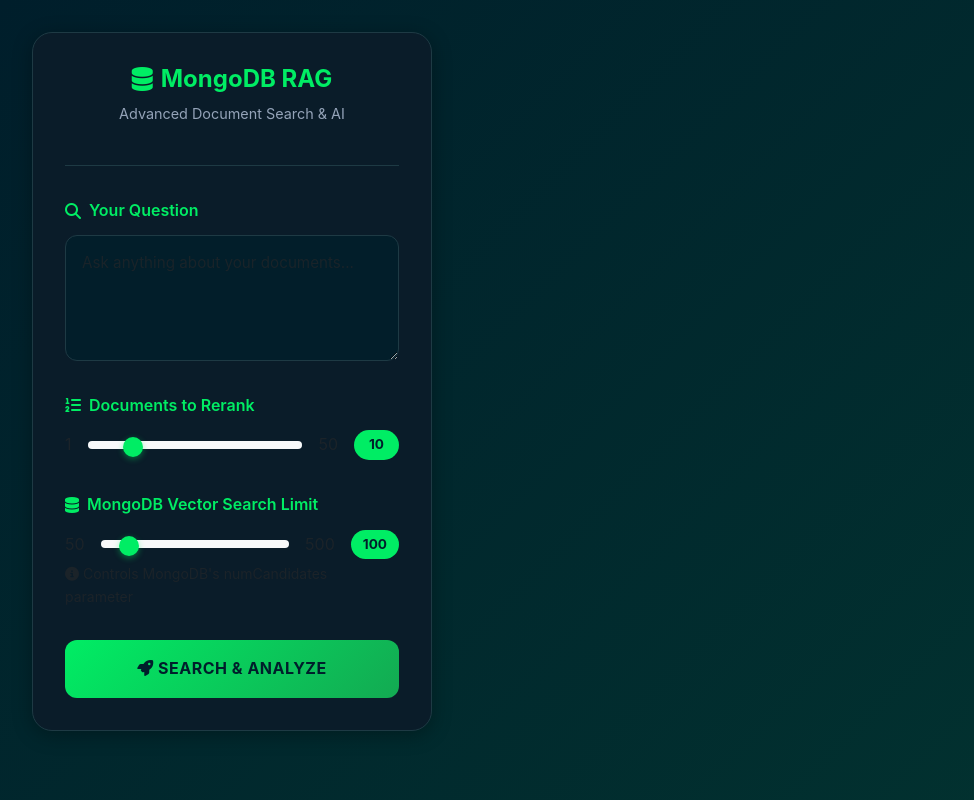
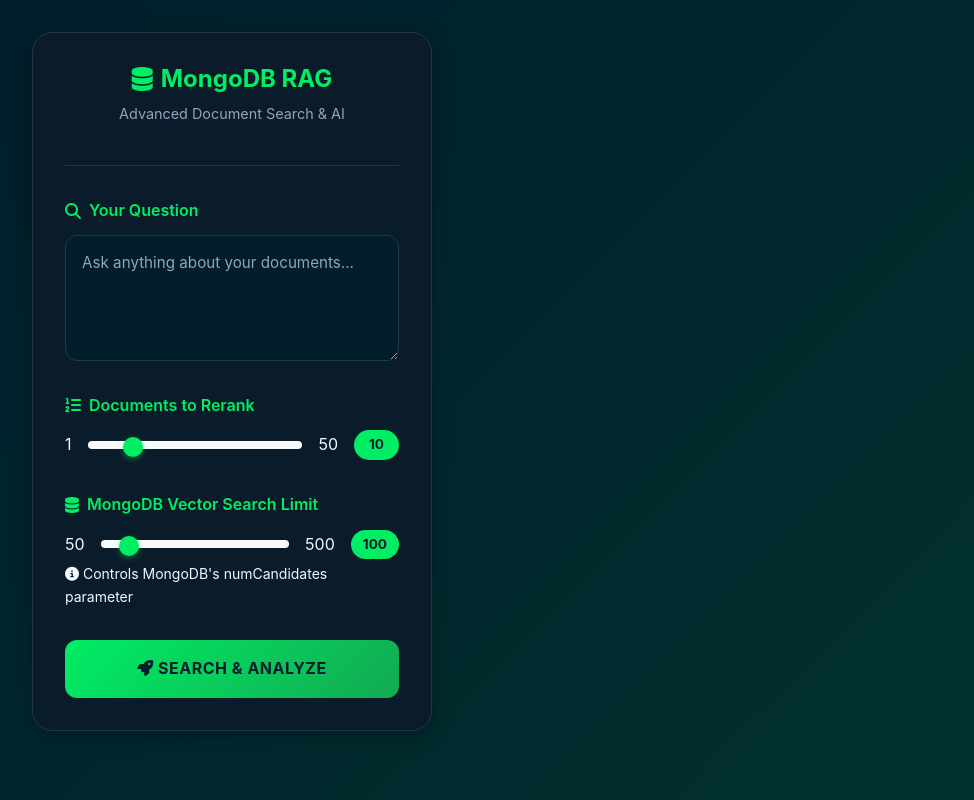
Before and after one commit to gibranDe/RAGDemo, a Flask app: page / in a window 1280 px wide. Shown: the whole page, without its empty margins (0-974 px from the left). Run offline with Flask 3, Linux system fonts and the light colour scheme.

Commit message:
fix Ui colors

```diff
--- a/templates/index.html
+++ b/templates/index.html
@@ -124,6 +124,11 @@
       box-shadow: 0 0 0 2px rgba(0, 237, 100, 0.2);
       color: var(--text-primary);
       outline: none;
+    }
+
+    .form-control::placeholder, textarea::placeholder {
+      color: var(--text-secondary);
+      opacity: 1;
     }
 
     .range-container {
@@ -613,7 +618,7 @@
             Documents to Rerank
           </label>
           <div class="range-container">
-            <span class="text-muted">1</span>
+            <span class="--text-primary">1</span>
             <input
               type="range"
               class="form-range"
@@ -623,7 +628,7 @@
               min="1"
               max="50"
               oninput="document.getElementById('topKValue').textContent = this.value">
-            <span class="text-muted">50</span>
+            <span class="--text-primary">50</span>
             <span id="topKValue" class="range-value">{{ top_k or 10 }}</span>
           </div>
         </div>
@@ -634,7 +639,7 @@
           MongoDB Vector Search Limit
         </label>
         <div class="range-container">
-          <span class="text-muted">50</span>
+          <span class="--text-primary">50</span>
           <input
             type="range"
             class="form-range"
@@ -645,10 +650,10 @@
             max="500"
             step="25"
             oninput="document.getElementById('annLimitValue').textContent = this.value">
-          <span class="text-muted">500</span>
+          <span class="--text-primary">500</span>
           <span id="annLimitValue" class="range-value">{{ ann_limit or 100 }}</span>
         </div>
-        <small class="text-muted d-block mt-1">
+        <small class="--text-primary d-block mt-1">
           <i class="fas fa-info-circle"></i>
           Controls MongoDB's numCandidates parameter
         </small>
```
Also changed, not shown: README.md.
